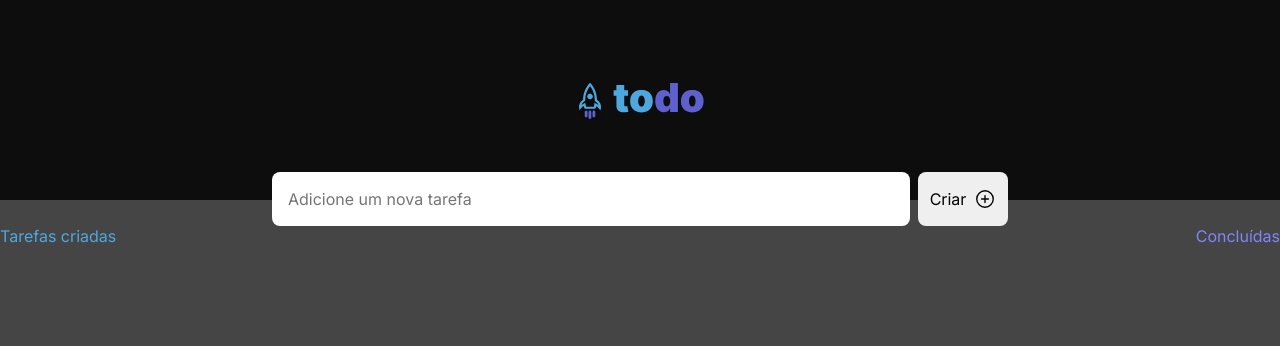
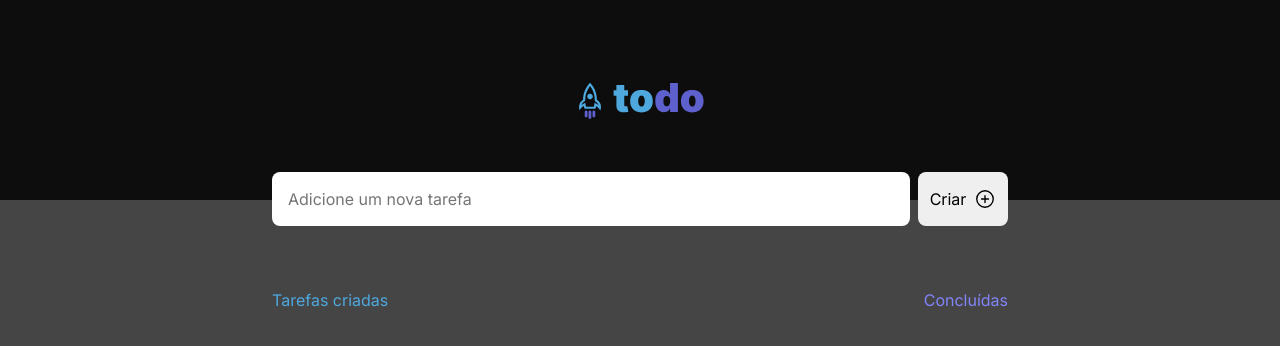
Before and after one commit to LuizGarbini/01-desafio-react-js, a React (Vite) app: page / in a window 1280 px wide. Shown: the top 346 px of the page. Built offline with nearby package versions, Linux system fonts and the light colour scheme.

Commit message:
:wrench: just a updates

```diff
--- a/src/Tasks.css
+++ b/src/Tasks.css
@@ -1,5 +1,13 @@
-.tasksTop {
+.tasksEmpty {
+  margin-top: 64px;
   display: flex;
+  width: 100%;
+  justify-content: center;
+}
+
+.task-top-center {
+  display: flex;
+  width: 736px;
   justify-content: space-between;
 }
 
--- a/src/Tasks.tsx
+++ b/src/Tasks.tsx
@@ -4,9 +4,11 @@ import "./Tasks.css";
 
 export function Tasks() {
   return (
-    <div className="tasksTop">
-      <span id="tasksCreate">Tarefas criadas</span>
-      <span id="tasksCompleted">Concluídas</span>
+    <div className="tasksEmpty">
+      <div className="task-top-center">
+        <span id="tasksCreate">Tarefas criadas</span>
+        <span id="tasksCompleted">Concluídas</span>
+      </div>
     </div>
   );
 }
```
